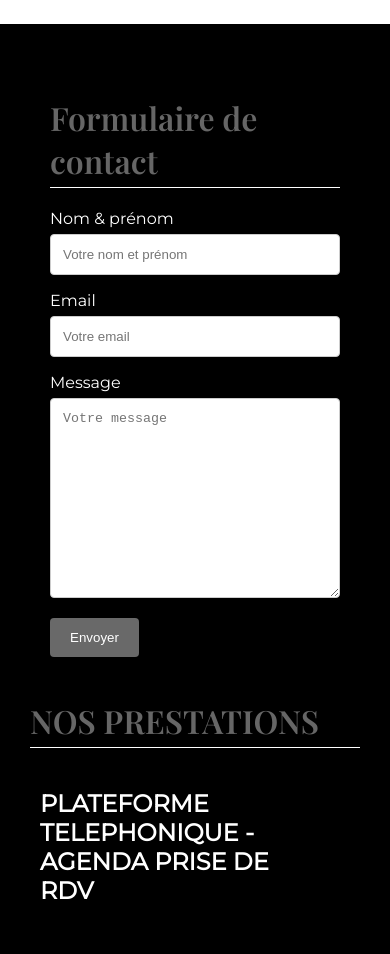
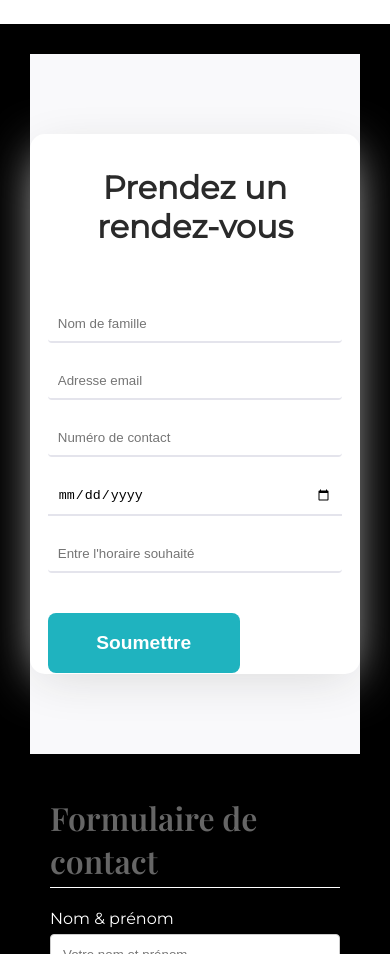
Before and after one commit to kant95270/CoachdeVie, a plain HTML site: page index.html in a window 390 px wide. Shown: the part 2254-3208 px from the top of the page. Drawn offline with nearby package versions, Linux system fonts and the light colour scheme.

Commit message:
formulaire rendez vous

```diff
--- a/index.html
+++ b/index.html
@@ -86,6 +86,28 @@
     </section>
 
     <footer>
+        <section id="appointment">
+            <div class="container">
+                <div class="formulaire">
+
+                    <h3>Prendez un rendez-vous</h3>
+                    <form action="#" method="post">
+                        <input placeholder="Nom de famille"name="name" type="text" required="" class="nom-famille">
+                        <input placeholder="Adresse email" name="email" type="email" required="" class="email">
+                        <input placeholder="Numéro de contact" name="number" type="text" required="" class="numero-tel">
+                        <input name="date" type="date" required="" class="date">
+                        <input placeholder="Entre l'horaire souhaité" name="time" type="text" required="" class="horaire">
+                        <button class="submit-btn">Soumettre</button>
+                    </form>
+                </div>
+                <div class="formulaire-image">
+                    <img src="" alt="">
+                    <div></div>
+                </div>
+            </div>
+            </div>
+
+        </section>
 
         <div class="container">
             <h1>Formulaire de contact</h1>
--- a/style.css
+++ b/style.css
@@ -183,3 +183,122 @@ body {font-family: 'Montserrat' , sans-serif;
         padding: 30px;
     }
 }
+section#appointment {
+    background-color: #f9f9fb;
+    padding: 80px 0;
+}
+section#appointment .container {
+    max-width: 1100px;
+    margin: 0 auto;
+    display: flex;
+    justify-content: space-between;
+    align-items: center;
+    flex-direction: row-reverse;
+    background-color: white;
+    height: 540px;
+    padding: 10px;
+    border-radius: 15px;
+    box-shadow: 0px 10px 50px -10px #d6d6d6;
+}
+section#appointment .container .formulaire {
+    width: 50%;
+    margin-right: 35px;
+}
+section#appointment .container .formulaire h3 {
+    font-size: 2em;
+    color: #2a2a2a;
+    margin-bottom: 50px;
+}
+
+section#appointment .container .formulaire-image  {
+    width: 40%;
+    background-color: #1fb3bf;
+    height: 100%;
+    display: flex;
+    border-radius: 15px;
+    justify-content: center;
+    align-items: flex-end;
+}
+section#appointment .container .formulaire-image img {
+    width: 100%;
+}
+section#appointment .container .formulaire form {
+    display: flex;
+    flex-wrap: wrap;
+    justify-content: space-between;
+}
+section#appointment .container .formulaire input {
+    margin: 10px 0;
+    padding: 10px;
+    border: none;
+    outline: none;
+    border-bottom: 2px solid #e4e4ec;
+    transition: 0.2s;
+}
+section#appointment .container .formulaire input:hover {
+    border-bottom: 2px solid #1fb3bf;
+}
+
+section#appointment .container .formulaire input.nom-famille,
+section#appointment .container .formulaire input.email {
+    width: 42%;
+}
+
+section#appointment .container .formulaire input.numero-tel,
+section#appointment .container .formulaire input.date{
+    width: 42%;
+}
+section#appointment .container .formulaire input.horaire {
+    width: 100%;
+}
+
+section#appointment .container .formulaire button.submit-btn {
+    width: 192px;
+    height: 60px;
+    border-radius: 8px;
+    border: none;
+    background-color: #1fb3bf;
+    color: white;
+    font-weight: bold;
+    font-size: 1.2em;
+    cursor: pointer;
+    margin-top: 30px;
+    outline: none;
+}
+
+@media screen and (max-width: 768px){
+    section#appointment .container .formulaire-image {
+        display: none;
+    }
+    section#appointment .container {
+        justify-content: center;
+    }
+    section#appointment .container .formulaire {
+        margin-right: 0px;
+        width: 80%;
+    }
+    section#appointment .container .formulaire h3 {
+        text-align: center;
+
+    }
+}
+
+@media screen and (max-width: 500px) {
+    section#appointment .container .formulaire {
+        margin-right: 0px;
+        width:95%;
+    }
+
+    section#appointment .container .formulaire input.nom-famille,
+    section#appointment .container .formulaire input.email,
+    section#appointment .container .formulaire input.numero-tel,
+    section#appointment .container .formulaire input.date,
+    section#appointment .container .formulaire input.horaire {
+        width: 100%;
+}
+section#appointment .container {
+    padding: 30px 10px;
+
+}
+
+}
```
Also changed, not shown: images/bien-etre.png (deleted), images/istockphoto-_1_.jpg (deleted), images/istockphoto.jpg (deleted).
